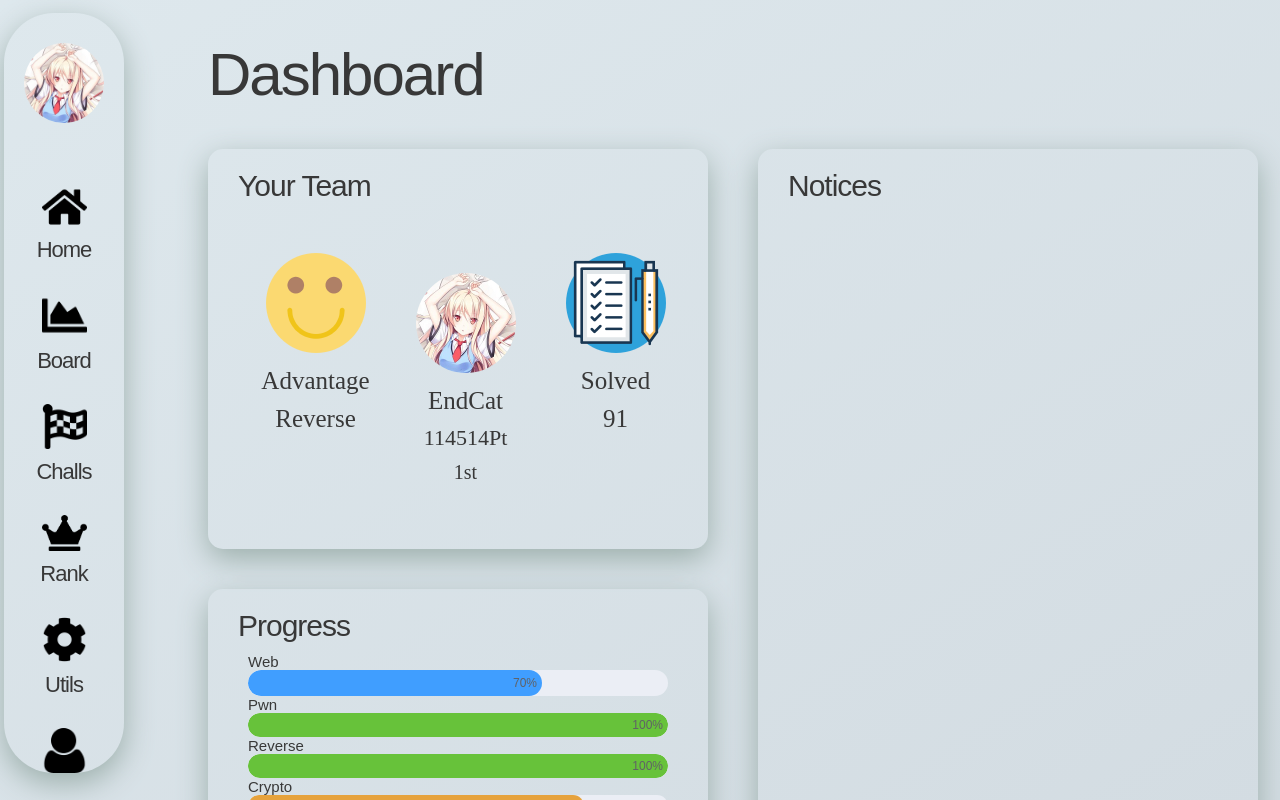
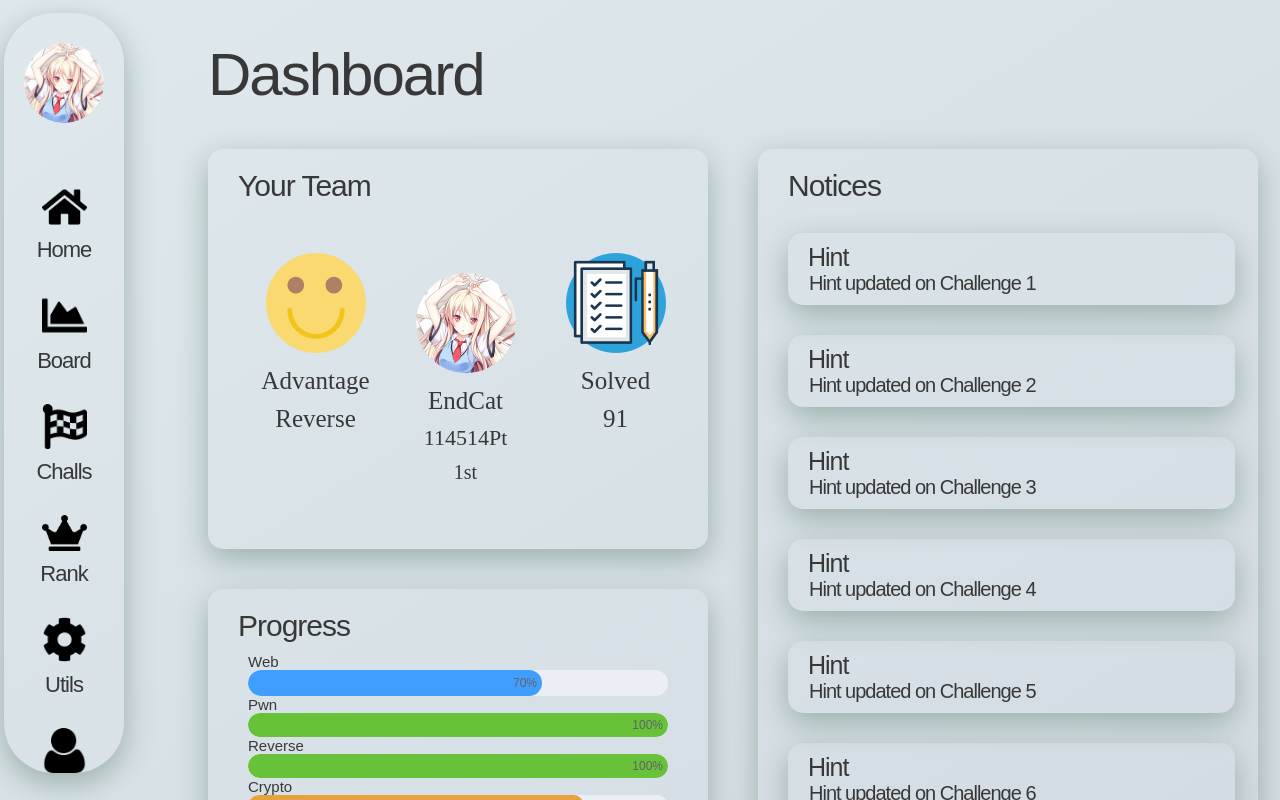
Before and after one commit to Endcat/ciscn-ctfplatform, a Vue app: page /dashboard in a window 1280 px wide. Built offline with nearby package versions, Linux system fonts and the light colour scheme.

Commit message:
Update dashboard notice

```diff
--- a/src/components/noticeBlock.vue
+++ b/src/components/noticeBlock.vue
@@ -1,25 +1,44 @@
 <template>
     <div id="notice-block" :style="$store.state.activeScheme.boxShadow">
         <div class="notice-title">
-
+            {{noticeTitle}}
+        </div>
+        <div class="notice-content">
+            {{noticeContent}}
         </div>
     </div>
 </template>
 
 <script>
     export default {
-        name: "noticeBlock"
+        name: "noticeBlock",
+        props: {
+            noticeTitle: String,
+            noticeContent: String
+        }
     }
 </script>
 
 <style scoped>
+    .notice-title {
+        text-indent: 20px;
+        padding-top: 10px;
+        font-size: 25px;
+    }
+    .notice-content {
+        text-indent: 21px;
+        font-size: 20px;
+        padding-bottom: 10px;
+
+    }
     #notice-block{
         position: relative;
-        display: inline-block;
+        display: block;
         border-radius: 15px;
-        width: 100%;
+        width: 95%;
         height: 100%;
         transition: all 0.2s linear;
+        margin-top: 30px;
     }
     #notice-block:hover{
         transform: translate(0, -5px);
--- a/src/views/Dashboard.vue
+++ b/src/views/Dashboard.vue
@@ -20,7 +20,12 @@
             <div :style="$store.state.activeScheme.boxShadow" class="rank-board">
                 <div class="title notice-board-title">
                     Notices
-                    <notice-block></notice-block>
+                    <notice-block notice-content="Hint updated on Challenge 1" notice-title="Hint"></notice-block>
+                    <notice-block notice-content="Hint updated on Challenge 2" notice-title="Hint"></notice-block>
+                    <notice-block notice-content="Hint updated on Challenge 3" notice-title="Hint"></notice-block>
+                    <notice-block notice-content="Hint updated on Challenge 4" notice-title="Hint"></notice-block>
+                    <notice-block notice-content="Hint updated on Challenge 5" notice-title="Hint"></notice-block>
+                    <notice-block notice-content="Hint updated on Challenge 6" notice-title="Hint"></notice-block>
                 </div>
             </div>
         </div>
```
